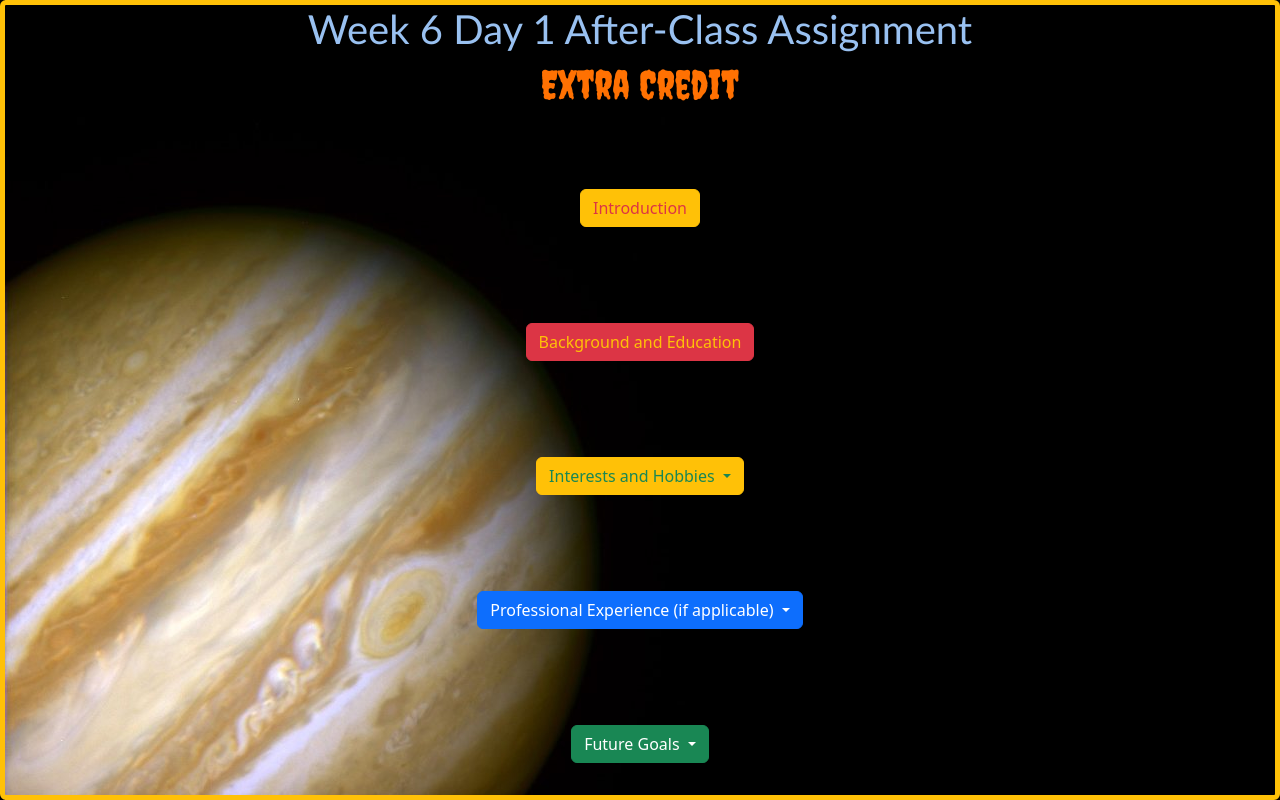
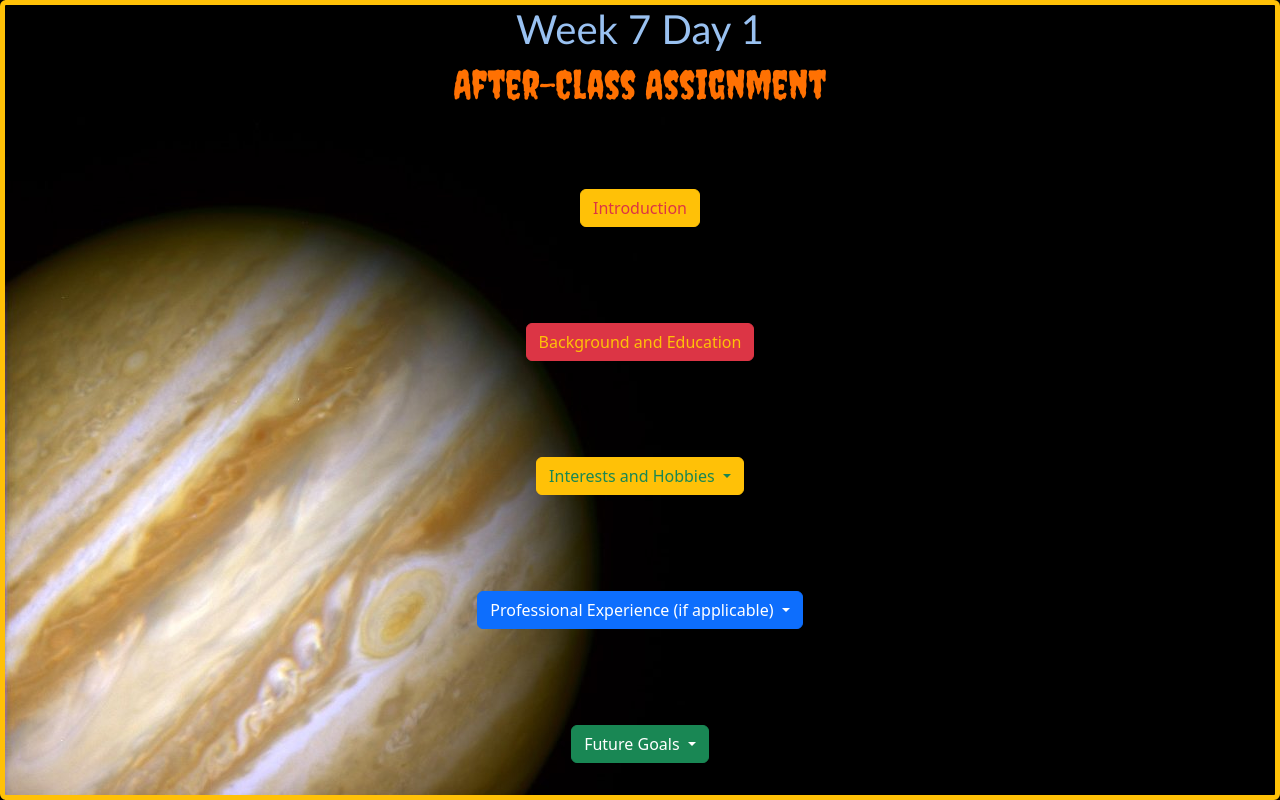
Before and after one commit to Heat84/Week-7-Day-1-Bootstrap, a plain HTML site: page index.html in a window 1280 px wide. Drawn offline with nearby package versions, Linux system fonts and the light colour scheme.

Commit message:
Update index.html

```diff
--- a/index.html
+++ b/index.html
@@ -7,8 +7,8 @@
   <meta charset="utf-8">
   <meta name="viewport" content="width=device-width">
   <title>Week 6 Day 1 Extra Credit </title>
-  <h1 class="text-center">Week 6  Day 1 After-Class Assignment</h1>
-  <h2 class="text-center fs-1">Extra Credit</h2>
+  <h1 class="text-center">Week 7 Day 1</h1>
+  <h2 class="text-center fs-1">After-Class Assignment</h2>
   <link href="https://cdn.jsdelivr.net/npm/bootstrap@5.3.3/dist/css/bootstrap.min.css" rel="stylesheet" integrity="sha384-QWTKZyjpPEjISv5WaRU9OFeRpok6YctnYmDr5pNlyT2bRjXh0JMhjY6hW+ALEwIH" crossorigin="anonymous">
   <link href="style.css" rel="stylesheet" type="text/css" />
 </head>
```
